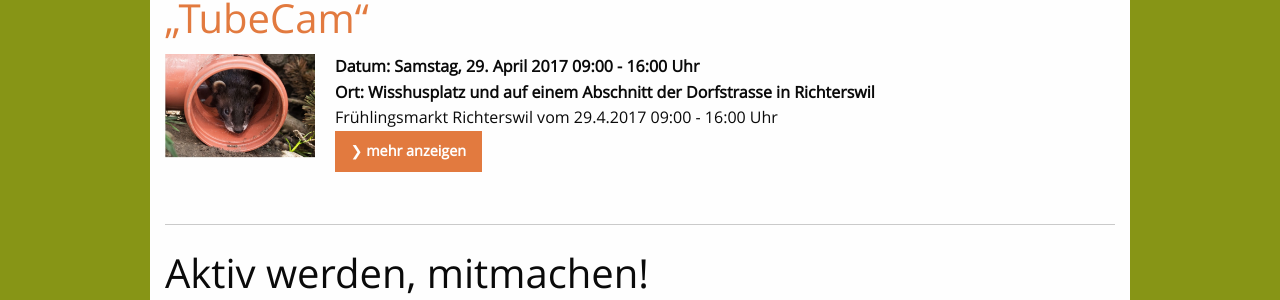
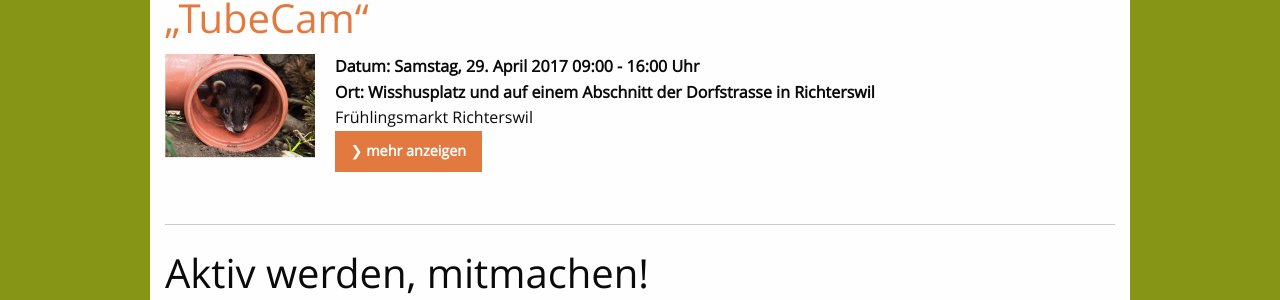
Before and after one commit to Naturschutz-Richterswil-Samstagern/Naturschutz-Richterswil-Samstagern.github.io, a Jekyll site: the page built from _pages/veranstaltungen.html, in a window 1280 px wide. Shown: the part 777-1077 px from the top of the page. Built offline with Jekyll 4.4.1, drawn with Linux system fonts in a browser that asks for light colours.

Commit message:
Update 2017-02-26-fruehlingsmarkt-richterwil.md

```diff
--- a/_posts/veranstaltungen/2017-02-26-fruehlingsmarkt-richterwil.md
+++ b/_posts/veranstaltungen/2017-02-26-fruehlingsmarkt-richterwil.md
@@ -7,7 +7,7 @@ veranstalungsdatumUndZeit: 'Samstag, 29. April 2017 09:00 - 16:00 Uhr'
 ort: 'Wisshusplatz und auf einem Abschnitt der Dorfstrasse in Richterswil'
 image: /images/news/GV2017.jpg
 published: true
-tagline: Frühlingsmarkt Richterswil vom 29.4.2017 09:00 - 16:00 Uhr
+tagline: Frühlingsmarkt Richterswil
 ---
 
 ## Frühlingsmarkt Richterswil & Vorstellung Projekt „TubeCam“
@@ -22,4 +22,4 @@ Zu diesem Anlass stellen wir Ihnen das Projekt **"TubeCam"** vor.
 Dieses Projekt dient der Entwicklung einer neuen Nachweismethodik für Kleinsäuger mit Fokus auf Kleinmusteliden und Schläfer. Dazu haben wir auch einen Prototyp auf unserem Stand.
 
 Das Projekt „TubeCam“ von unserem Präsidenten Nils Ratnaweera vorgestellt.
-Sie können sich zusätzlich unter  dem Link [Projekt "TubeCam"](https://www.zhaw.ch/de/lsfm/institute-zentren/iunr/integrative-oekologie/wildtiermanagement/referenzprojekte/tubecam/)über das Projekt informieren.
+Sie können sich zusätzlich unter  dem Link [Projekt "TubeCam"](https://www.zhaw.ch/de/lsfm/institute-zentren/iunr/integrative-oekologie/wildtiermanagement/referenzprojekte/tubecam/) über das Projekt informieren.
```
